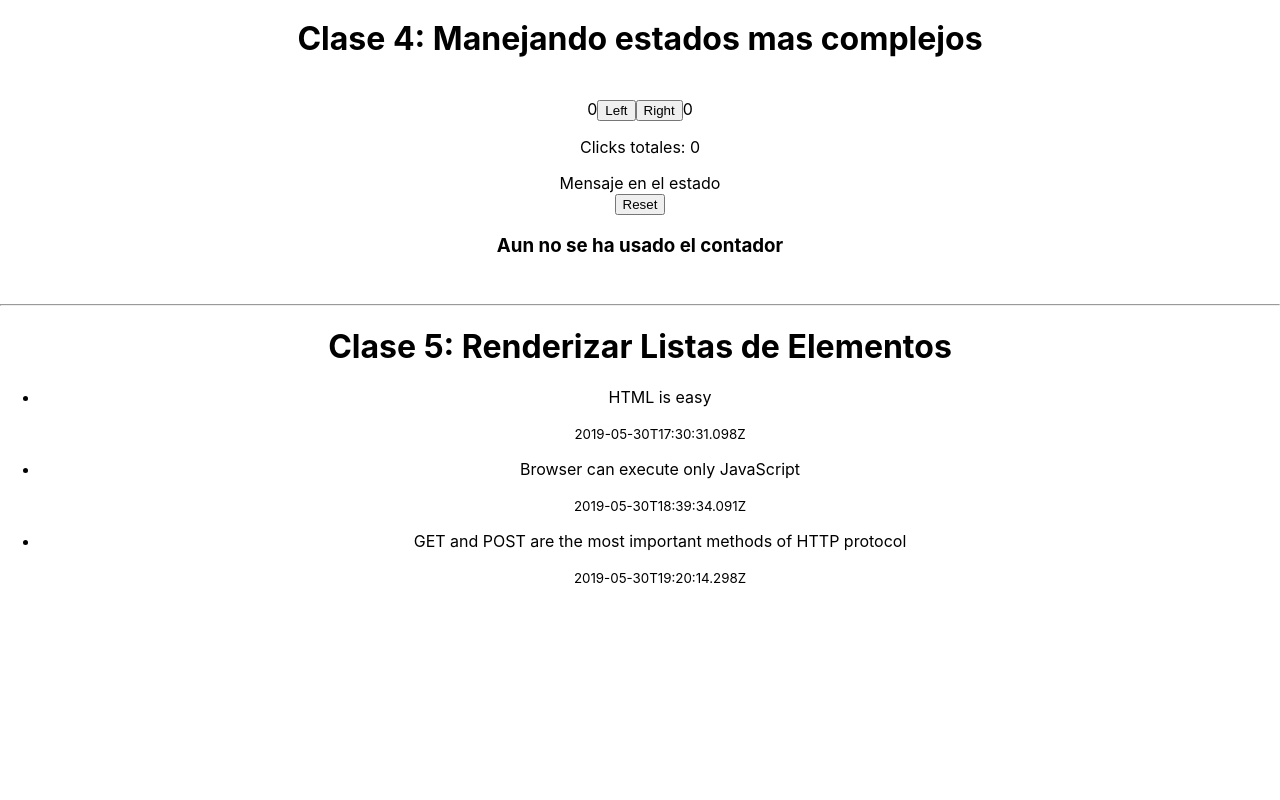
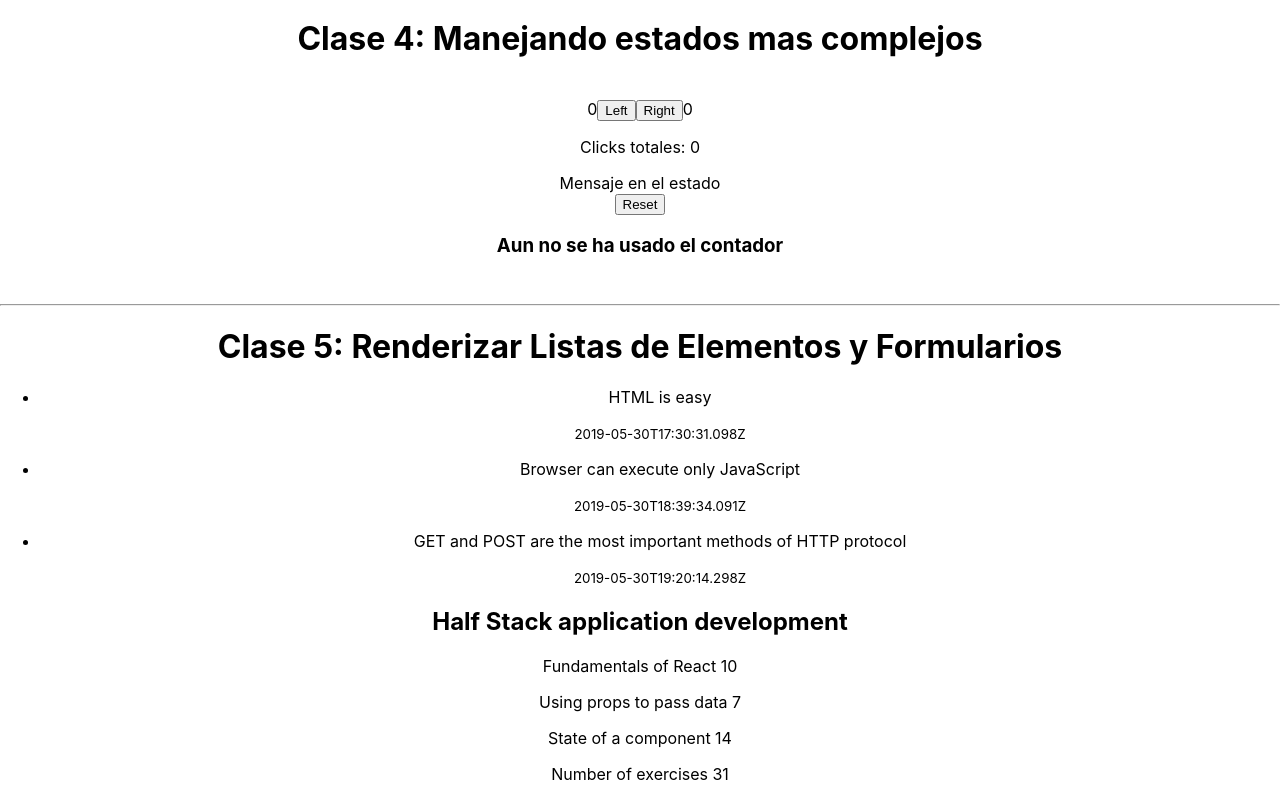
Before and after one commit to F4bian-pacheco/react-app-course, a React (Create React App) app: page / in a window 1280 px wide. Shown: the part 723-1523 px from the top of the page. Before the commit the page ends 1326 px from the top, so only its background shows below. Built offline with nearby package versions, Linux system fonts and the light colour scheme.

Commit message:
class 5 modules and exercise 5 pending

```diff
--- a/src/Clase5.js
+++ b/src/Clase5.js
@@ -1,6 +1,6 @@
 
-import Notes from "./Note";
-
+import { Note } from "./Note";
+import Ejercicio5 from "./Ejercicio5";
 
 const notes = [
     {
@@ -28,11 +28,12 @@ const notes = [
 const Clase5 = () => {
     return (
         <div>
-            <h1>Clase 5: Renderizar Listas de Elementos</h1>
+            <h1>Clase 5: Renderizar Listas de Elementos y Formularios</h1>
             <ul>
                 {/* No es una buena practica */}
-                {notes.map((note) => <Notes key={note.id} {...note} />)}
+                {notes.map((note) => <Note key={note.id} {...note} />)}
             </ul>
+            <Ejercicio5 />
         </div>
     )
 }
--- a/src/Ejercicio1.js
+++ b/src/Ejercicio1.js
@@ -24,6 +24,7 @@ const Content = (props) => {
     const {contenido} = props
     return (
         <div>
+
             <Parte parte={contenido[0].name} ejercicio={contenido[0].ejercicios} />
             <Parte parte={contenido[1].name} ejercicio={contenido[1].ejercicios} />
             <Parte parte={contenido[2].name} ejercicio={contenido[2].ejercicios} />
--- /dev/null
+++ b/src/Ejercicio5.js
@@ -0,0 +1,122 @@
+
+
+// const Titulo ({curso}) => {
+//     return <h2>{curso}</h2>
+// }
+
+// const Titulo ({curso}) => <h2>{curso}</h2> --> one liner
+
+
+const Titulo = (props) => {
+    const { curso } = props
+    // const curso = props.curso
+    return (
+        <h2>{curso.name}</h2>
+    );
+}
+
+const Parte = (props) => {
+    const { parte, ejercicio } = props
+    return <p>{parte} {ejercicio}</p>
+}
+
+const Content = (props) => {
+    const { contenido } = props
+    return (
+        <div>
+            {contenido.map((content) => {
+                return (
+                    <Parte parte={content.name} ejercicio={content.ejercicios} />
+
+                )
+            })}
+        </div>
+    )
+}
+
+const TotalEjecicios = (props) => {
+    const { ...lista } = props;
+    let total = 0
+    lista['totales'].forEach(element => {
+        total += element['ejercicios'];
+    });
+    return <p>Number of exercises {total}</p>
+}
+
+const Ejercicio5 = () => {
+
+    const course = {
+        name: 'Half Stack application development',
+        partes: [
+            {
+                name: 'Fundamentals of React',
+                ejercicios: 10
+            },
+            {
+                name: 'Using props to pass data',
+                ejercicios: 7
+            },
+            {
+                name: 'State of a component',
+                ejercicios: 14
+            }
+        ]
+    }
+
+    const courses = [
+        {
+            name: 'Half Stack application development',
+            id: 1,
+            parts: [
+                {
+                    name: 'Fundamentals of React',
+                    exercises: 10,
+                    id: 1,
+                },
+                {
+                    name: 'Using props to pass data',
+                    exercises: 7,
+                    id: 2,
+                },
+                {
+                    name: 'State of a component',
+                    exercises: 14,
+                    id: 3,
+                },
+                {
+                    name: 'Redux',
+                    exercises: 11,
+                    id: 4,
+                },
+            ],
+        },
+        {
+            name: 'Node.js',
+            id: 2,
+            parts: [
+                {
+                    name: 'Routing',
+                    exercises: 3,
+                    id: 1,
+                },
+                {
+                    name: 'Middlewares',
+                    exercises: 7,
+                    id: 2,
+                },
+            ],
+        },
+    ]
+
+    return (
+        <div>
+            <Titulo curso={course} />
+
+            <Content contenido={course.partes} />
+
+            <TotalEjecicios totales={course.partes} />
+        </div>
+    )
+}
+
+export default Ejercicio5;
```
Also changed, not shown: src/Note.js (+2 -5 lines).
